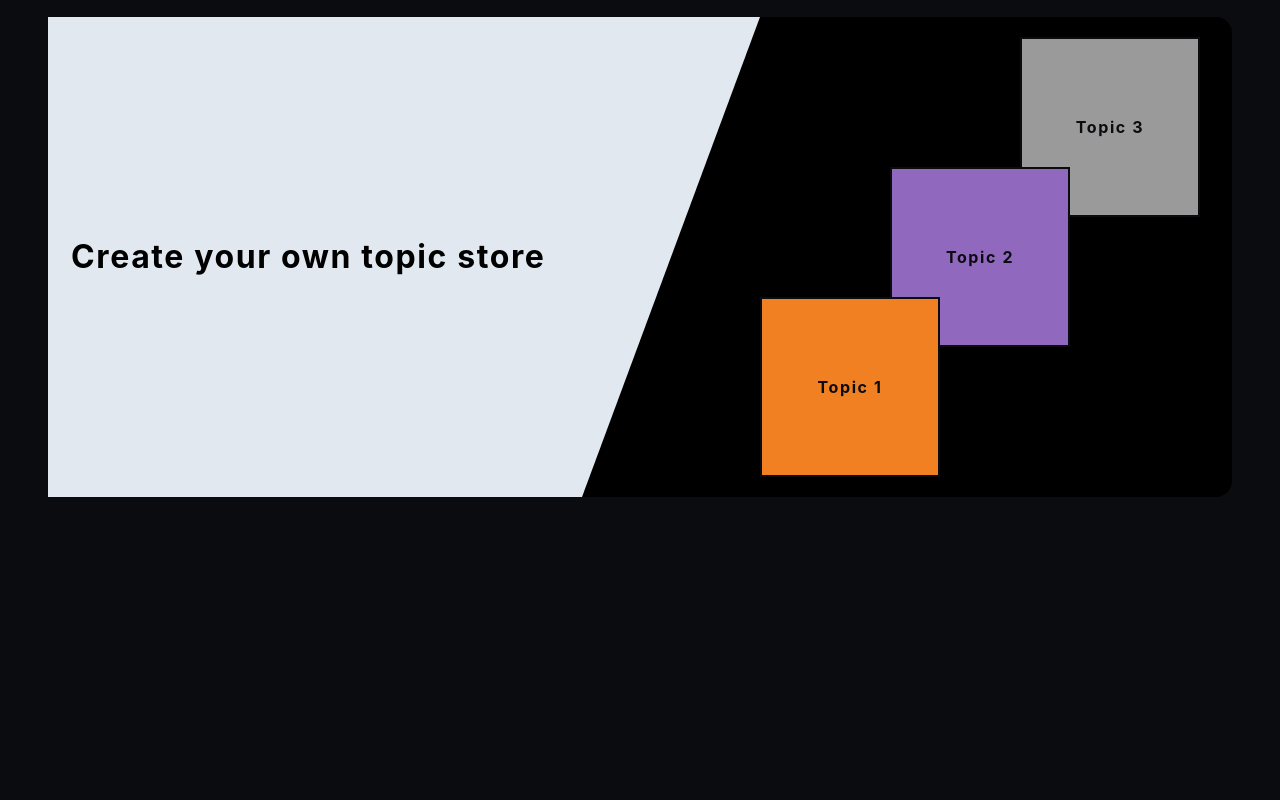
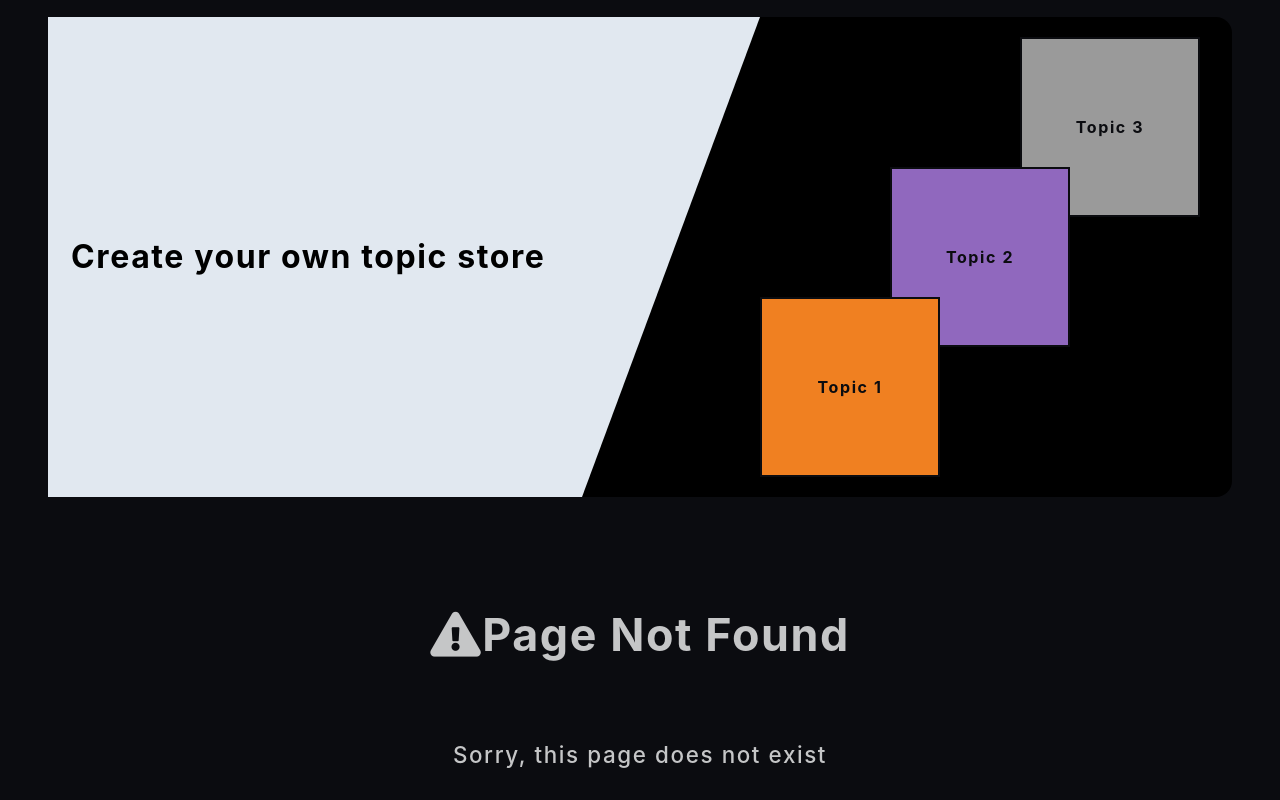
Before and after one commit to Akhil123g/Learn-Store, a React (Create React App) app in the folder client/: page / in a window 1280 px wide. Shown: the part 1103-1903 px from the top of the page. Before the commit the page ends 1648 px from the top, so only its background shows below. Built offline with nearby package versions, Linux system fonts and the light colour scheme; no server answers.

Commit message:
broken urls repaired

```diff
--- a/client/src/App.css
+++ b/client/src/App.css
@@ -584,6 +584,14 @@ header {
   border-bottom: 2px solid #f08021;
 }
 
+.not-found{
+  font-size: 1.4rem;
+  text-align: center;
+  display: flex;
+  flex-direction: column;
+  justify-content: center;
+  align-items: center;
+}
 .delete_butn1{
   color: #c5c6c7;
   font-size: 1rem;
@@ -756,6 +764,21 @@ header {
 .more-div a{
   text-decoration: none;
 }
+.linksstored{
+  width: 90%;
+  padding: 1rem;
+  display: flex;
+  flex-direction: column;
+  align-items: center;
+}
+.linksstored a{
+  width: 100%;
+}
+.linksstored h4{
+  font-size: 0.7rem;
+  text-align: center;
+  width: 100%;
+}
 @media screen and (max-width: 450px) {
   .register-card {
     width: 90%;
@@ -815,6 +838,7 @@ header {
     margin-left: 0;
     width: 100%;
   }
+
   .links {
     width: 100%;
     border-radius: 20px 20px 0 0;
--- a/client/src/App.js
+++ b/client/src/App.js
@@ -13,6 +13,7 @@ import setAuthToken from './utils/setAuthToken';
 import PrivateRoute from './components/routing/PrivateRoute';
 import Mylearnings from './components/mylearnings/Mylearnings';
 import Mylearning from './components/mylearnings/Mylearning';
+import Notfound from './components/Notfound';
 import './App.css';
 
 if (localStorage.token) {
@@ -37,6 +38,7 @@ const App = () => {
             <PrivateRoute exact path="/home" component={Dashboard}></PrivateRoute>
             <PrivateRoute exact path="/mylearning" component={Mylearnings}></PrivateRoute>
             <PrivateRoute exact path="/mylearning/:id" component={Mylearning}></PrivateRoute>
+            <Route component={Notfound}/>
           </Switch>
         </Fragment>
       </Fragment>
--- a/client/src/actions/mylearnings.js
+++ b/client/src/actions/mylearnings.js
@@ -64,7 +64,7 @@ export const getClickedLearning = (id, subtopic) => async dispatch => {
         const res = await axios.get(`/api/mylearnings/${id}`);
         dispatch({ type: GET_LEARNING, payload: { learning: res.data, subtopic: subtopic } });
     } catch (err) {
-        dispatch({ type: LEARNING_ERROR })
+        dispatch({ type: LEARNING_ERROR, payload:{msg: err.response.statusText, status: err.response.status} })
     }
 }
 
--- /dev/null
+++ b/client/src/components/Notfound.js
@@ -0,0 +1,14 @@
+import React from 'react'
+
+const Notfound = () => {
+    return (
+        <div style={{marginTop:'4rem'}} className="not-found">
+        <h1>
+          <i className="fas fa-exclamation-triangle"></i>Page Not Found
+        </h1>
+        <p>Sorry, this page does not exist</p>
+      </div>
+    )
+}
+
+export default Notfound
--- a/client/src/components/mylearnings/Mylearning.js
+++ b/client/src/components/mylearnings/Mylearning.js
@@ -1,18 +1,22 @@
 import React, { useEffect, useState,Fragment } from 'react';
-import { useHistory } from 'react-router-dom';
+import { useHistory,Redirect } from 'react-router-dom';
 import PropTypes from 'prop-types';
 import { connect } from "react-redux";
 import { getClickedLearning, postLink, setsubtopic, addsubtopic, addnotes,deletesubtopic,deletelink,deletetopic } from '../../actions/mylearnings';
 import Spinner from '../Spinner';
 import Alert from '../Alert';
 
-const Mylearning = ({ getClickedLearning, mylearning, loading, match, postLink, subtopic, setsubtopic, addsubtopic, addnotes,deletesubtopic,deletelink,deletetopic }) => {
+const Mylearning = ({ error,getClickedLearning, mylearning, loading, match, postLink, subtopic, setsubtopic, addsubtopic, addnotes,deletesubtopic,deletelink,deletetopic }) => {
 
 
+    let history = useHistory();
 
     useEffect(() => {
         getClickedLearning(match.params.id, subtopic);
-    }, [getClickedLearning, match.params.id, subtopic]);
+        if(mylearning){
+            history.push(`/mylearning/${match.params.id}`);
+        }
+    }, [getClickedLearning,match.params.id,history, subtopic]);
     useEffect(() => {
         if (subtopic && subtopic.notes) {
             setNotes(subtopic.notes);
@@ -48,7 +52,6 @@ const Mylearning = ({ getClickedLearning, mylearning, loading, match, postLink,
         deletesubtopic(mylearning._id,subtopic._id);
         setMore(!showmore);
     }
-    let history = useHistory();
    const onTopicDelete = () =>{
        if(window.confirm('Delete current topic?')){
        deletetopic(mylearning._id);
@@ -63,8 +66,10 @@ const Mylearning = ({ getClickedLearning, mylearning, loading, match, postLink,
 const [showsubtopic,setShowsubtopic] = useState(false);
 const [showmore,setMore] = useState(false);
 
-    return loading || mylearning === null ? <Spinner /> : (
+    return loading && mylearning === null ? <Spinner /> : (
         <Fragment>
+        {error && history.goBack()}
+          {/* {error && <div className="not-found" style={{color:'#fff',height:'100vh',backgroundColor:'#4a4e4d'}}><h1>{error}</h1></div>} */}
             {mylearning !== null && (<div className="topic">
             <div style={{display:'flex'}} className="sticky-header">
             <div  className="subtopics" onClick={() =>setShowsubtopic(!showsubtopic)}><h4>subtopics</h4></div>
@@ -86,7 +91,7 @@ const [showmore,setMore] = useState(false);
                     <div className="links">
 
                         <div className="linksstored">
-                            {subtopic !== null && subtopic.links.length !== 0 && subtopic.links.map((link) => <p key={link._id} >{link.text}{' '}<i className="far fa-trash-alt deleteBtn"  onClick={()=>deletelink(mylearning._id,subtopic._id,link._id)}></i></p>)}
+                            {subtopic !== null && subtopic.links.length !== 0 && subtopic.links.map((link) => <h4 key={link._id}><a href={link.text} target="_blank" rel="noreferrer"  >{link.text}{' '}</a><i className="far fa-trash-alt deleteBtn"  onClick={()=>deletelink(mylearning._id,subtopic._id,link._id)}></i></h4> )}
                         </div>
                         {
                             subtopic === null && <div><h1 style={{textAlign: 'center',color:'#5e310b'}}>{mylearning.topic}</h1><h1 style={{textAlign: 'center'}}>What are you waiting for, Go on!</h1></div>
@@ -149,6 +154,7 @@ const mapStateToProps = state => ({
     mylearning: state.mylearnings.mylearning,
     loading: state.mylearnings.loading,
     subtopic: state.mylearnings.subtopic,
+    error:state.mylearnings.error
 });
 
 export default connect(mapStateToProps, { getClickedLearning, postLink, setsubtopic, addsubtopic, addnotes,deletesubtopic,deletelink,deletetopic })(Mylearning);
--- a/client/src/reducers/mylearnings.js
+++ b/client/src/reducers/mylearnings.js
@@ -25,7 +25,7 @@ const initialState = {
     mylearning: null,
     mylearnings: [],
     loading: true,
-    error: {}
+    error: null
 }
 // eslint-disable-next-line
 export default function (state = initialState, action) {
@@ -71,12 +71,12 @@ export default function (state = initialState, action) {
                 ...state,
                 mylearning: payload.learning,
                 subtopic: payload.subtopic,
-                error: {},
                 loading: false
             };
         case LEARNING_ERROR:
             return {
                 ...state,
+                error: payload.msg,
                 loading: false
             };
         case ADD_LINK:
@@ -106,7 +106,7 @@ export default function (state = initialState, action) {
                 mylearning: null,
                 mylearnings: [],
                 loading: false,
-                error: {}
+                error: null
             }
         case ADD_SUBTOPIC:
             return {
```
Also changed, not shown: 2 other files (tests, documents, lock files or other folders).
